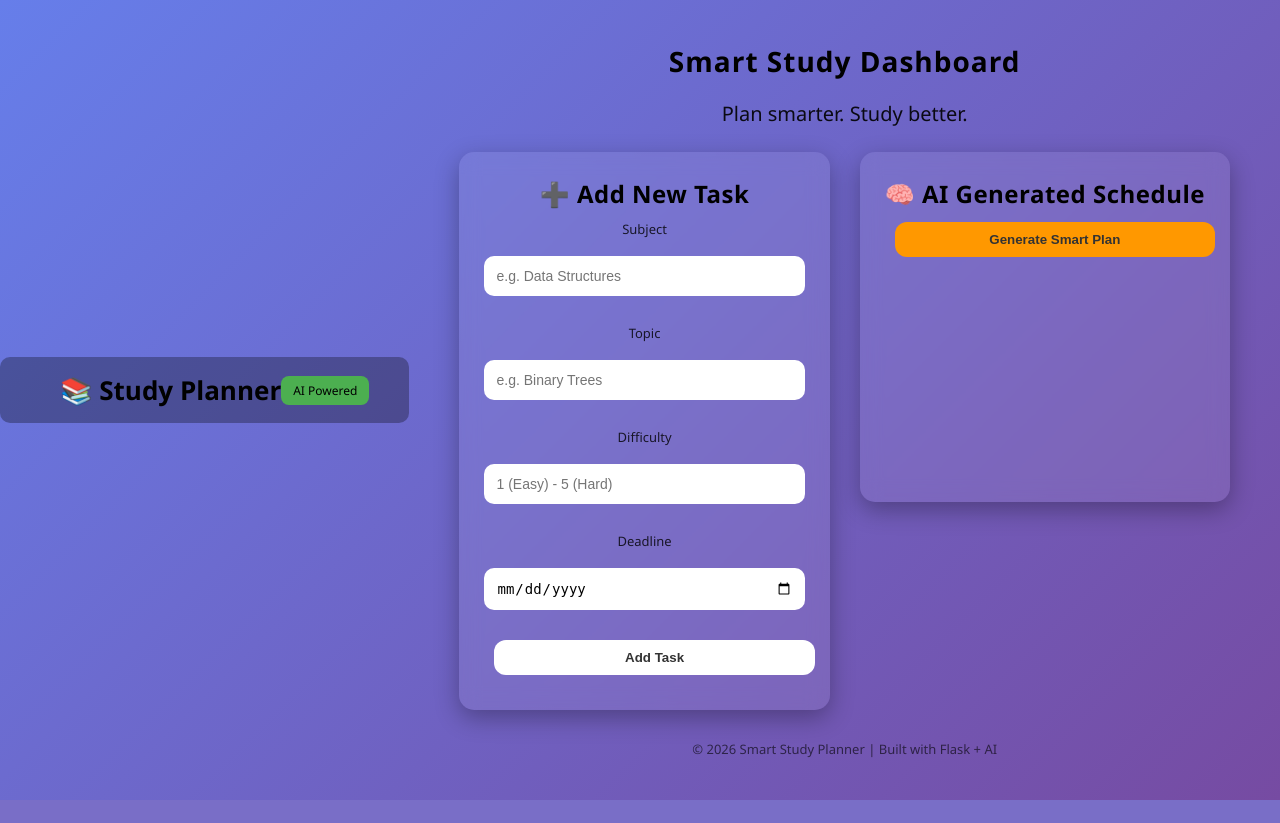
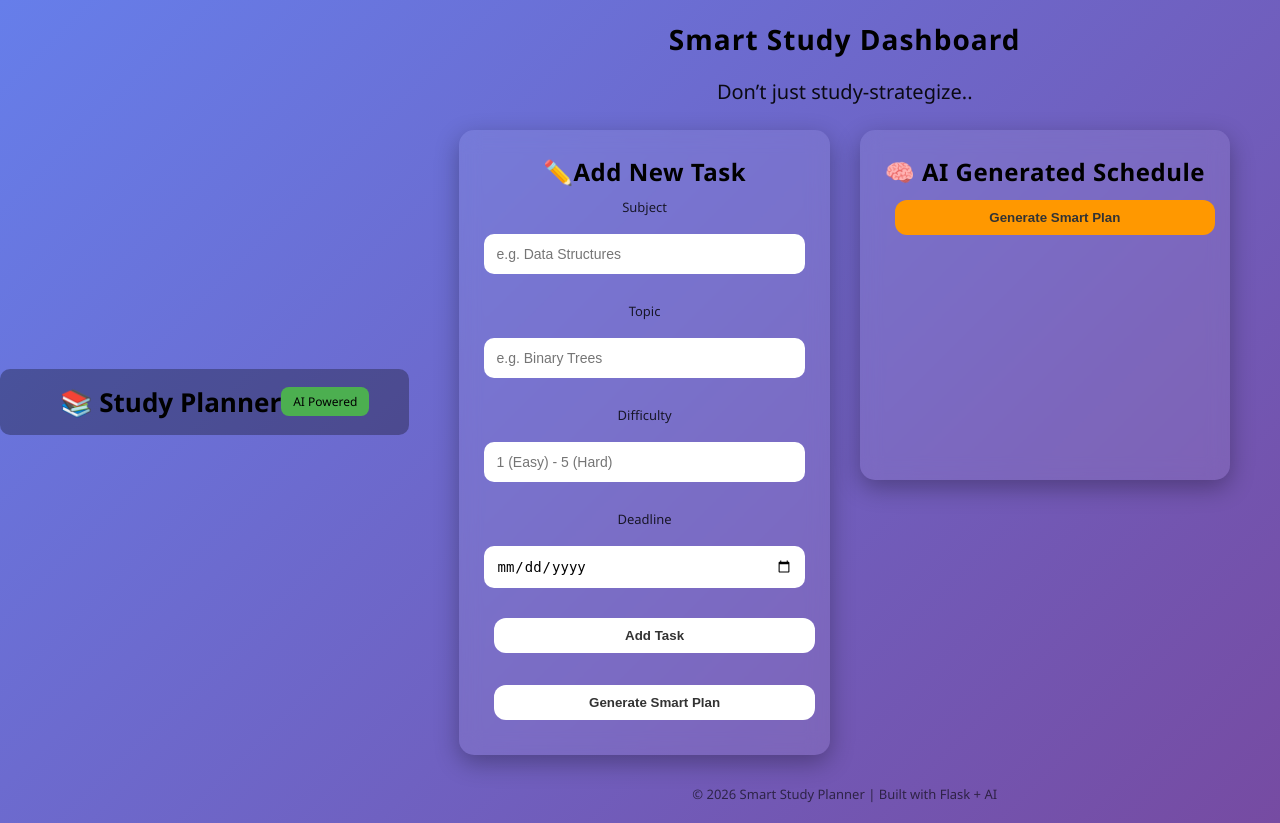
Before and after one commit to skashyap08/AI-based-study-planner, a Flask app: page / in a window 1280 px wide. Before the commit the page ends 800 px from the top, so only its background shows below. Run offline with Flask 3, Linux system fonts and the light colour scheme.

Commit message:
added new files

```diff
--- a/templates/index.html
+++ b/templates/index.html
@@ -18,7 +18,7 @@
     <!-- Header -->
     <header class="header">
         <h1>Smart Study Dashboard</h1>
-        <p>Plan smarter. Study better.</p>
+        <p>Don’t just study-strategize..</p>
     </header>
 
     <!-- Main Grid -->
@@ -26,7 +26,7 @@
 
         <!-- Add Task Panel -->
         <section class="card">
-            <h2>➕ Add New Task</h2>
+            <h2>✏️Add New Task</h2>
 
             <div class="form">
                 <label>Subject</label>
@@ -42,6 +42,7 @@
                 <input id="deadline" type="date">
 
                 <button onclick="addTask()">Add Task</button>
+                <button onclick="getSchedule()">Generate Smart Plan</button>
             </div>
         </section>
 
```
